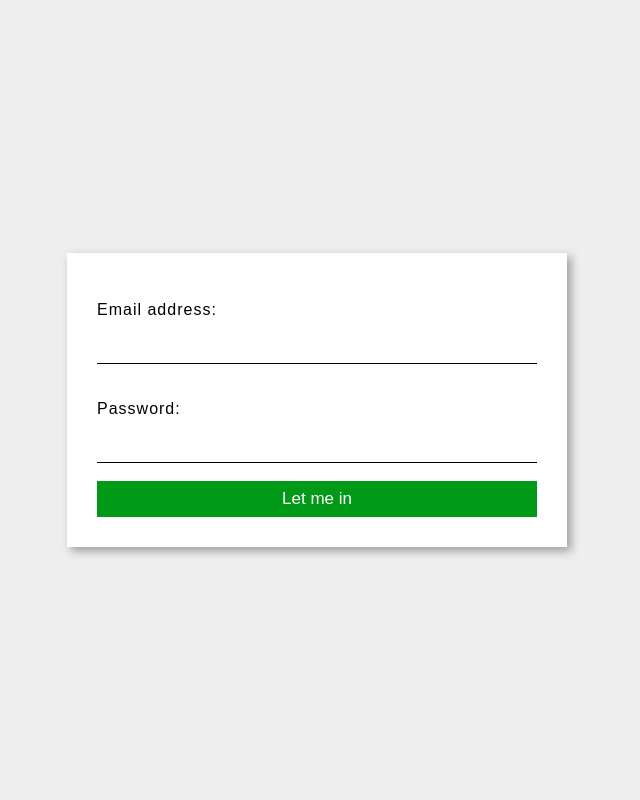
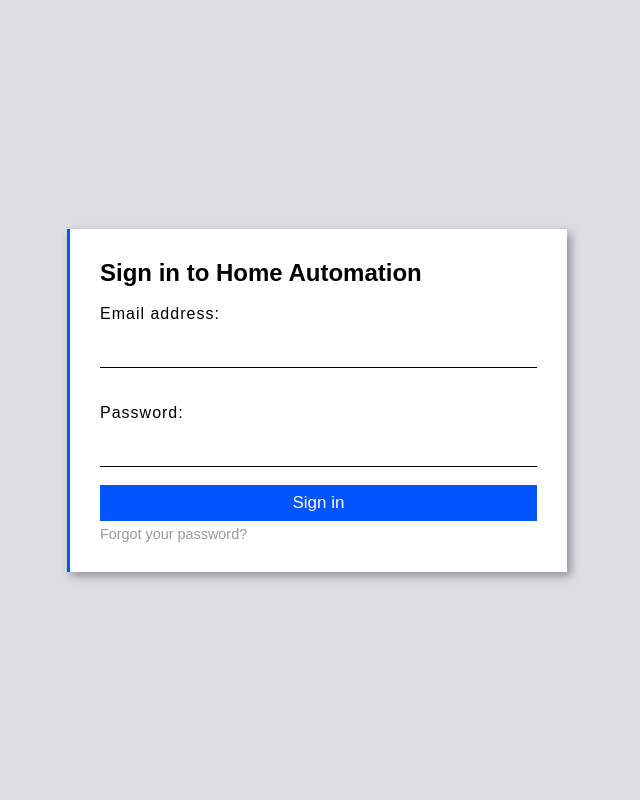
Before and after one commit to saunter511/home-automation, a Django app: page /users/login/ in a window 1280 px wide. Shown: the whole page, without its empty margins (323-963 px from the left). Run offline with Django 3.2, Linux system fonts and the light colour scheme; parts of the project's set-up code (start-up, migrations or seed data) failed here and were passed over.

Commit message:
HA-103: Redesign the login/password reset pages to match the webapp design (#81)

```diff
--- a/backend/apps/users/static/users/css/base_style.css
+++ b/backend/apps/users/static/users/css/base_style.css
@@ -1,14 +1,14 @@
 *,
 *::before,
 *::after {
-  margin: 0;
-  padding: 0;
-  box-sizing: border-box;
+	margin: 0;
+	padding: 0;
+	box-sizing: border-box;
 }
 
 body {
-	background-color: #EEEEEE;
-	font-family: Arial,Helvetica Neue,Helvetica,sans-serif;
+	background-color: hsl(240, 10%, 88%);
+	font-family: Arial, Helvetica Neue, Helvetica, sans-serif;
 }
 
 .container {
--- a/backend/apps/users/static/users/css/form_style.css
+++ b/backend/apps/users/static/users/css/form_style.css
@@ -5,19 +5,21 @@
 	max-width: 500px;
 	padding: 30px;
 	margin: 5px;
-	background-color: white;
+	background-color: hsl(0, 0%, 100%);
 
-	-webkit-box-shadow: 4px 4px 9px 0px rgba(0,0,0,0.35);
-	-moz-box-shadow: 4px 4px 9px 0px rgba(0,0,0,0.35);
-	box-shadow: 4px 4px 9px 0px rgba(0,0,0,0.35);
+	-webkit-box-shadow: 4px 4px 9px 0px rgba(0, 0, 0, 0.35);
+	-moz-box-shadow: 4px 4px 9px 0px rgba(0, 0, 0, 0.35);
+	box-shadow: 4px 4px 9px 0px rgba(0, 0, 0, 0.35);
+
+	border-left: 3px solid hsl(220, 100%, 50%);
 }
 
-.form [type=submit] {
+.form [type='submit'] {
 	cursor: pointer;
 	border: 0;
 	color: white;
 	font-size: 17px;
-	background-color: #009A17;
+	background-color: hsl(220, 100%, 50%);
 }
 
 .form input {
@@ -49,11 +51,10 @@ input:focus:-webkit-autofill {
 
 .form__info p {
 	display: block;
-	color: #E03D3D;
+	color: hsl(0, 72%, 56%);
 	margin: 10px 0;
 	padding: 5px 0;
 	padding-left: 4px;
-	border-left: 3px solid red;
 }
 
 .form__info p:first-child {
@@ -61,11 +62,11 @@ input:focus:-webkit-autofill {
 }
 
 .form__notification {
-	border-left: 10px solid #009A17;
+	border-left: 10px solid hsl(220, 100%, 50%);
 }
 
 .form__notification--error {
-	border-left: 10px solid #E03D3D;
+	border-left: 10px solid hsl(0, 72%, 56%);
 }
 
 .form .errorlist {
@@ -75,7 +76,19 @@ input:focus:-webkit-autofill {
 
 .form .errorlist li {
 	font-size: 13px;
-	color: #E03D3D;
+	color: hsl(0, 72%, 56%);
 	padding: 2px 5px;
-	border-left: 2px solid red;
 }
+
+.form__link {
+	display: block;
+	text-decoration: none;
+	color: hsl(0, 0%, 60%);
+	font-size: 90%;
+	margin-top: 5px;
+}
+
+.form__link:hover {
+	color: hsl(0, 0%, 40%);
+	text-decoration: underline;
+}
--- a/backend/apps/users/templates/users/login.html
+++ b/backend/apps/users/templates/users/login.html
@@ -11,6 +11,8 @@
 
   <form class="form" method="post" action="{% url 'login' %}">
     {% csrf_token %}
+
+    <h2>Sign in to Home Automation</h2>
 
     <div class="form__info">
       {% if next %}
@@ -38,8 +40,10 @@
         {{ form.password }}
     </div>
 
-    <input type="submit" value="Let me in" />
+    <input type="submit" value="Sign in" />
     <input type="hidden" name="next" value="{{ next }}" />
+
+    <a class="form__link" href="{% url 'password_reset' %}">Forgot your password?</a>
   </form>
 
 {% endblock %}
--- a/backend/apps/users/templates/users/password_change.html
+++ b/backend/apps/users/templates/users/password_change.html
@@ -11,6 +11,8 @@
 
   <form class="form" method="POST">
     {% csrf_token %}
+
+    <h2>Password change</h2>
 
     {% for field in form %}
     <div class="form__item">
--- a/backend/apps/users/templates/users/password_change_done.html
+++ b/backend/apps/users/templates/users/password_change_done.html
@@ -13,6 +13,8 @@
 		<p>
 			Your password has been changed successfully.
 		</p>
+
+		<a class="form__link" href="{% url 'login' %}">Go to login page</a>
 	</div>
 
 {% endblock %}
--- a/backend/apps/users/templates/users/password_reset.html
+++ b/backend/apps/users/templates/users/password_reset.html
@@ -11,6 +11,8 @@
 
   <form class="form" method="POST">
     {% csrf_token %}
+
+    <h2>Password reset</h2>
 
     <div class="form__info">
 
--- a/backend/apps/users/templates/users/password_reset_complete.html
+++ b/backend/apps/users/templates/users/password_reset_complete.html
@@ -13,6 +13,8 @@
 		<p>
 			Your password has been changed successfully! You can log in with new credentials.
 		</p>
+
+		<a class="form__link" href="{% url 'login' %}">Go to login page</a>
 	</div>
 
 {% endblock %}
```
